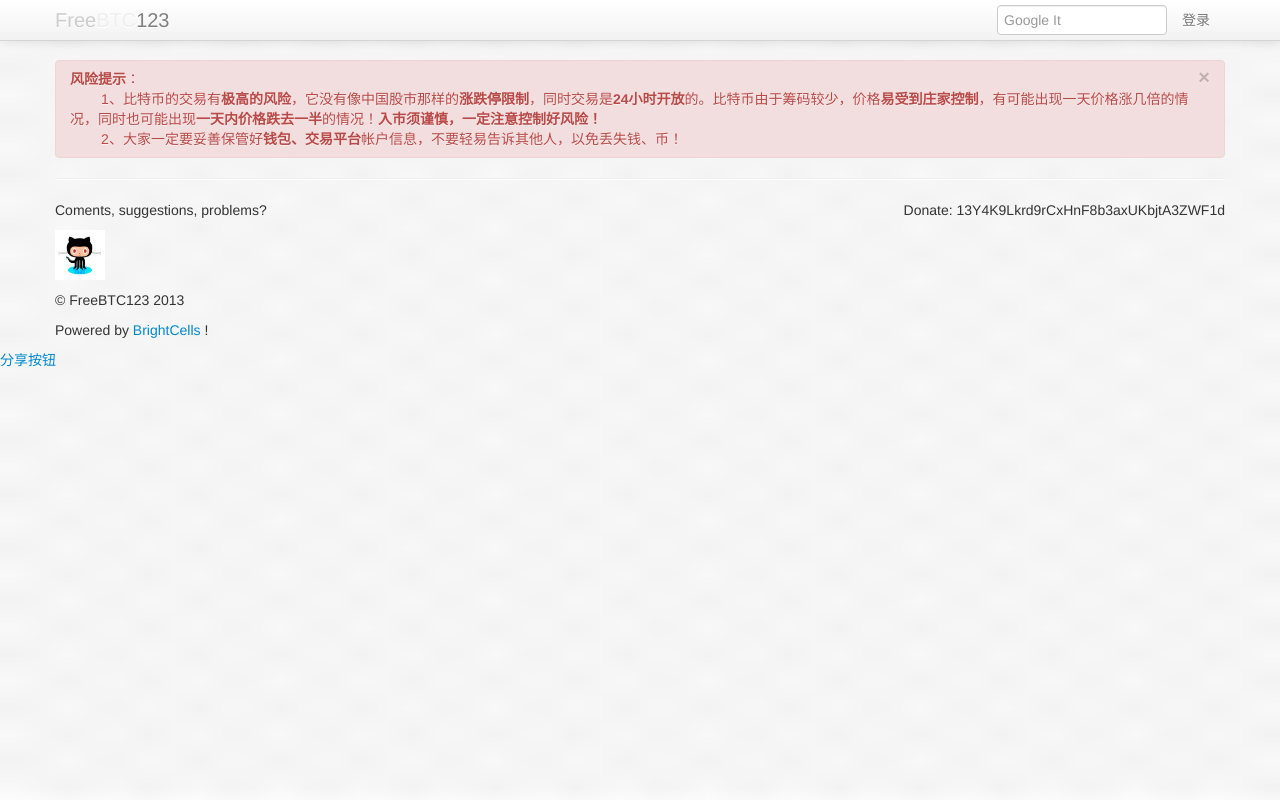
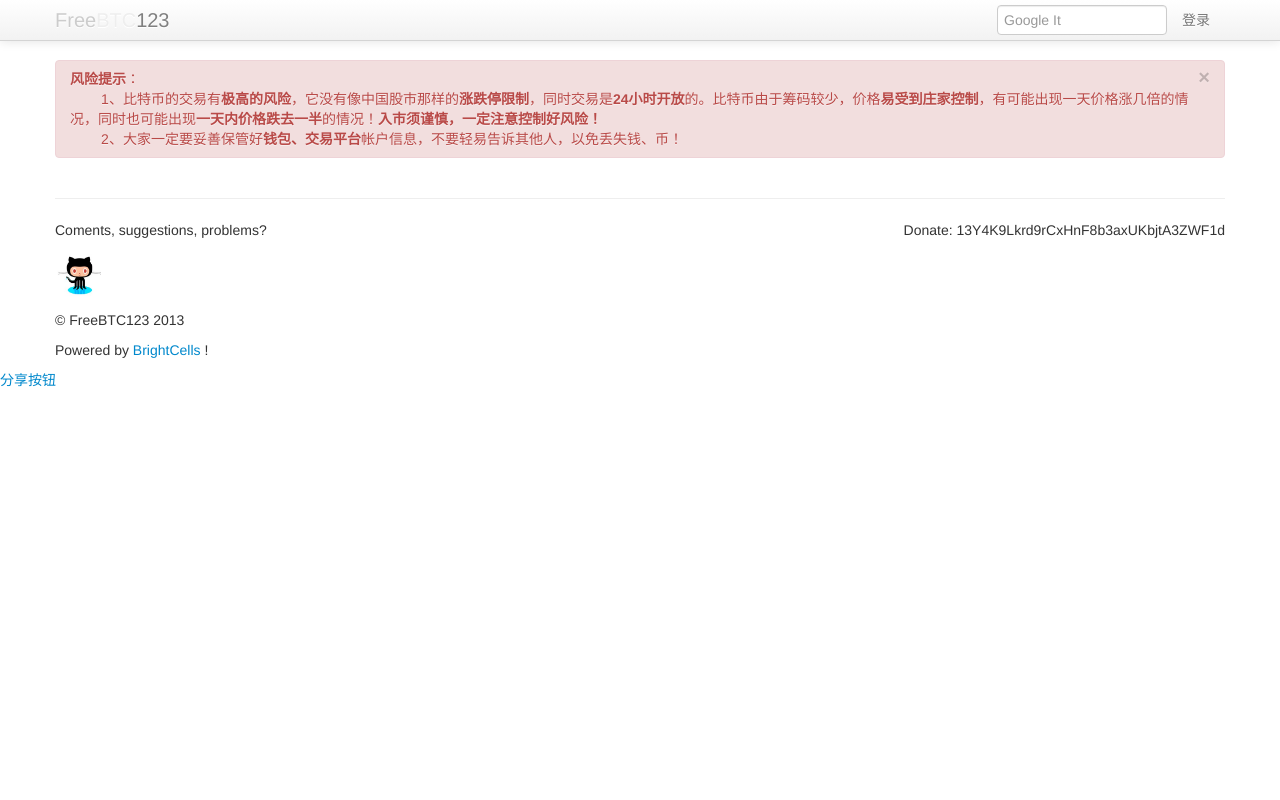
Before and after one commit to Brightcells/btc, a Django app: page /altcoin in a window 1280 px wide. Run offline with Django 3.2, Linux system fonts and the light colour scheme; data that the repository does not hold is empty; parts of the project's set-up code (start-up, migrations or seed data) failed here and were passed over; some libraries are stand-ins or nearby versions.

Commit message:
adjust some styles

```diff
--- a/freebtc123/static/css/common.css
+++ b/freebtc123/static/css/common.css
@@ -4,16 +4,15 @@
    - */
 body {
 	padding-top: 60px;
-	padding-bottom: 40px;
-	background-color: #f9f9f9;
+	padding-bottom: 20px;
 	font: normal 14px/1.5 Tahoma,Helvetica,arial,sans-serif
 }
 
 /* -
     Alignment of bootstrap's table content
-    .hvcenter -
-	.hcenter -
-	.vcenter -
+    .hvcenter - 水平/垂直 居中
+	.hcenter - 水平居中
+	.vcenter - 垂直居中
    - */
 .hvcenter {
     text-align: center !important;
@@ -72,11 +71,12 @@ body {
 
 /* -
     Style for table to both center and hidden
+	ref: http://stackoverflow.com/questions/4095165/center-single-and-multi-line-li-text-vertically
    - */
 .limit{
     height: 30px;
+	line-height:30px;
 	overflow: hidden;
-	line-height:30px;
 }
 
 .limit span{
--- a/freebtc123/templates/freebtc123.html
+++ b/freebtc123/templates/freebtc123.html
@@ -79,6 +79,8 @@
 			</div>
 		</div>
 	</div>
+
+	<div class="bodyer">
 		<div class="container">
 			<div class="alert alert-danger">
 				<button type="button" class="close" data-dismiss="alert">&times;</button>
@@ -163,9 +165,14 @@
 
 			{% block aftcon %}
 			{% endblock %}
+		</div>
+		<!-- /container -->
+	</div>
 
+	<div class="footer">
+		<div class="container">
 		    <hr>
-
+			<a id="backtop" class="backtop" href="javascript:backtop();"></a>
 			<footer>
 				<p class="pull-right">Donate: 13Y4K9Lkrd9rCxHnF8b3axUKbjtA3ZWF1d</p>
 				<p>Coments, suggestions, problems?</p>
@@ -173,10 +180,9 @@
 				<p>&copy; FreeBTC123 2013</p>
 				<p>Powered by <a href="http://www.brightcells.com/" target="_blank" title="BrightCells团队官网">BrightCells</a> !</p>
 			</footer>
-
-		<a id="backtop" class="backtop" href="javascript:backtop();"></a>
 		</div>
 		<!-- /container -->
+	</div>
 
 	<!-- Begin BShare -->
 	<a class="bshareDiv" href="http://www.bshare.cn/share">分享按钮</a><script type="text/javascript" charset="utf-8" src="http://static.bshare.cn/b/button.js#uuid=&amp;style=4&amp;fs=4&amp;bgcolor=Grey"></script>
@@ -210,7 +216,7 @@
 		})();
 
 		var res = ["{% static 'img/background.png' %}",];
-		_bg(0, res, 10000);
+		// _bg(0, res, 10000);
 	</script>
 
 	{% block script %}
```
Also changed, not shown: README.md. Lines whose indentation alone changed are shown as unchanged.
